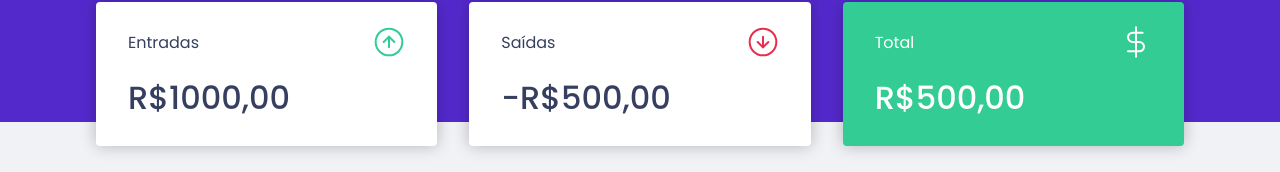
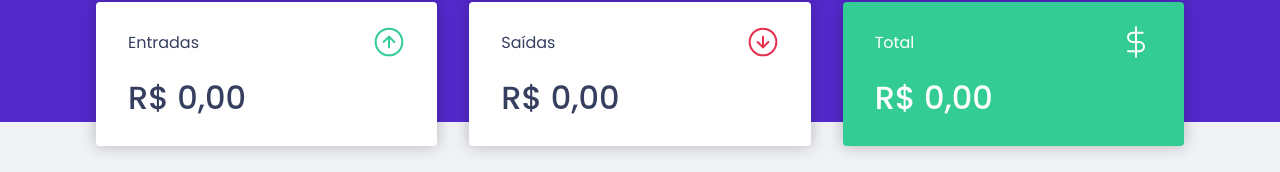
Before and after one commit to danicunhac/dt.money, a React (Create React App) app: page / in a window 1280 px wide. Shown: the part 150-322 px from the top of the page. Built offline with nearby package versions, Linux system fonts and the light colour scheme; no server answers; what miragejs would draw is missing.

Commit message:
feat: calculate summary

```diff
--- a/src/components/Summary/index.tsx
+++ b/src/components/Summary/index.tsx
@@ -1,4 +1,5 @@
 import { useContext } from 'react';
+import { formatMoney } from '../../utils/formatUtils';
 import incomeImg from '../../assets/income.svg';
 import outcomeImg from '../../assets/outcome.svg';
 import totalImg from '../../assets/total.svg';
@@ -9,7 +10,24 @@ import { Container } from './styles';
 export function Summary() {
   const { transactions } = useContext(TransactionsContext);
 
-  console.log(transactions);
+  const summary = transactions.reduce(
+    (acc, transaction) => {
+      if (transaction.type === 'deposit') {
+        acc.deposits += transaction.amount;
+        acc.total += transaction.amount;
+      } else {
+        acc.withdraws += transaction.amount;
+        acc.total -= transaction.amount;
+      }
+
+      return acc;
+    },
+    {
+      deposits: 0,
+      withdraws: 0,
+      total: 0,
+    }
+  );
 
   return (
     <Container>
@@ -18,21 +36,21 @@ export function Summary() {
           <span>Entradas</span>
           <img src={incomeImg} alt="Entradas" />
         </header>
-        <strong>R$1000,00</strong>
+        <strong>{formatMoney(summary.deposits)}</strong>
       </div>
       <div>
         <header>
           <span>Saídas</span>
           <img src={outcomeImg} alt="Saídas" />
         </header>
-        <strong> -R$500,00</strong>
+        <strong>{formatMoney(summary.withdraws)}</strong>
       </div>
       <div className="highlight__background">
         <header>
           <span>Total</span>
           <img src={totalImg} alt="Total" />
         </header>
-        <strong>R$500,00</strong>
+        <strong>{formatMoney(summary.total)}</strong>
       </div>
     </Container>
   );
--- a/src/components/TransactionsTable/index.tsx
+++ b/src/components/TransactionsTable/index.tsx
@@ -1,5 +1,6 @@
 import { useContext } from 'react';
 import { TransactionsContext } from '../../TransactionsContext';
+import { formatMoney } from '../../utils/formatUtils';
 import { Container } from './styles';
 
 export function TransactionsTable() {
@@ -21,10 +22,7 @@ export function TransactionsTable() {
             <tr key={transaction.id}>
               <td>{transaction.title}</td>
               <td className={transaction.type}>
-                {new Intl.NumberFormat('pt-BR', {
-                  style: 'currency',
-                  currency: 'BRL',
-                }).format(transaction.amount)}
+                {formatMoney(transaction.amount)}
               </td>
               <td>{transaction.category}</td>
               <td>
--- /dev/null
+++ b/src/utils/formatUtils.ts
@@ -0,0 +1,6 @@
+export function formatMoney(value: number) {
+  return new Intl.NumberFormat('pt-BR', {
+    style: 'currency',
+    currency: 'BRL',
+  }).format(value);
+}
```
